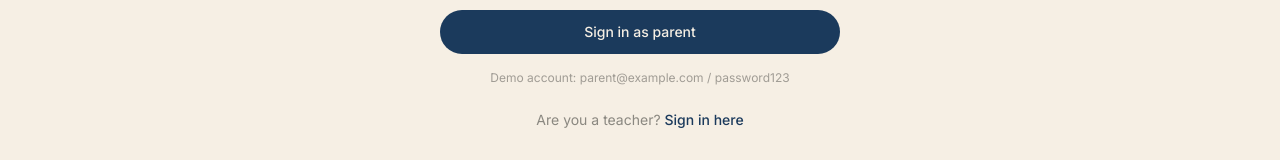
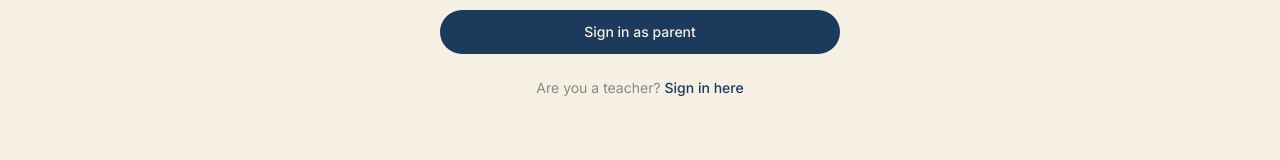
Before and after one commit to SamiHotak26/Taleem-And-Tarbiyah, a Next.js app: page /parent/login in a window 1280 px wide. Shown: the part 451-611 px from the top of the page. Built offline with nearby package versions, Linux system fonts and the light colour scheme; no server answers.

Commit message:
Update LoginForm.tsx

```diff
--- a/components/LoginForm.tsx
+++ b/components/LoginForm.tsx
@@ -79,11 +79,8 @@ export default function LoginForm({
         className="w-full rounded-full bg-lapis px-6 py-3 text-sm font-medium text-cream hover:bg-lapis-dark transition-colors disabled:opacity-60"
       >
         {loading ? "Signing in…" : `Sign in as ${role}`}
-      </button>
+       </button>
 
-      <p className="text-xs text-ink/40 text-center">
-        Demo account: {role}@example.com / password123
-      </p>
-    </form>
+     </form>
   );
-}
+ }
```
